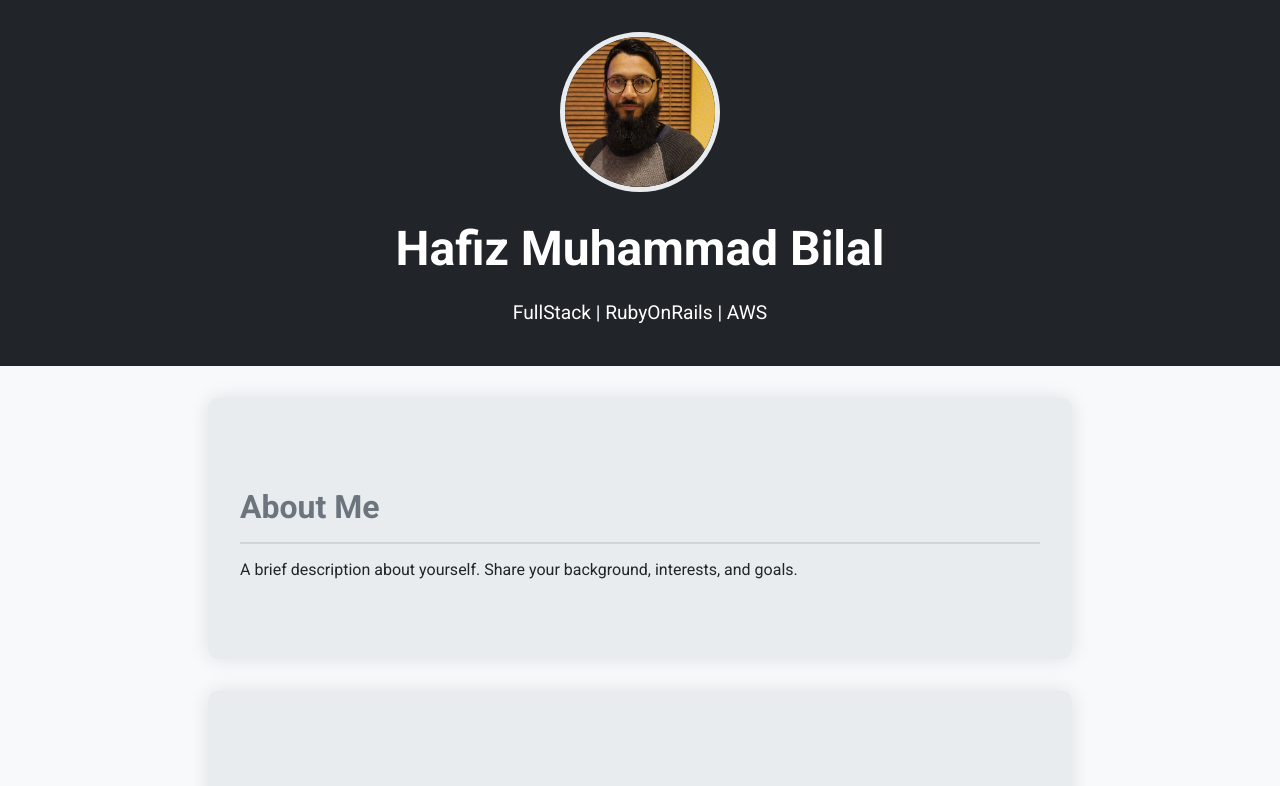
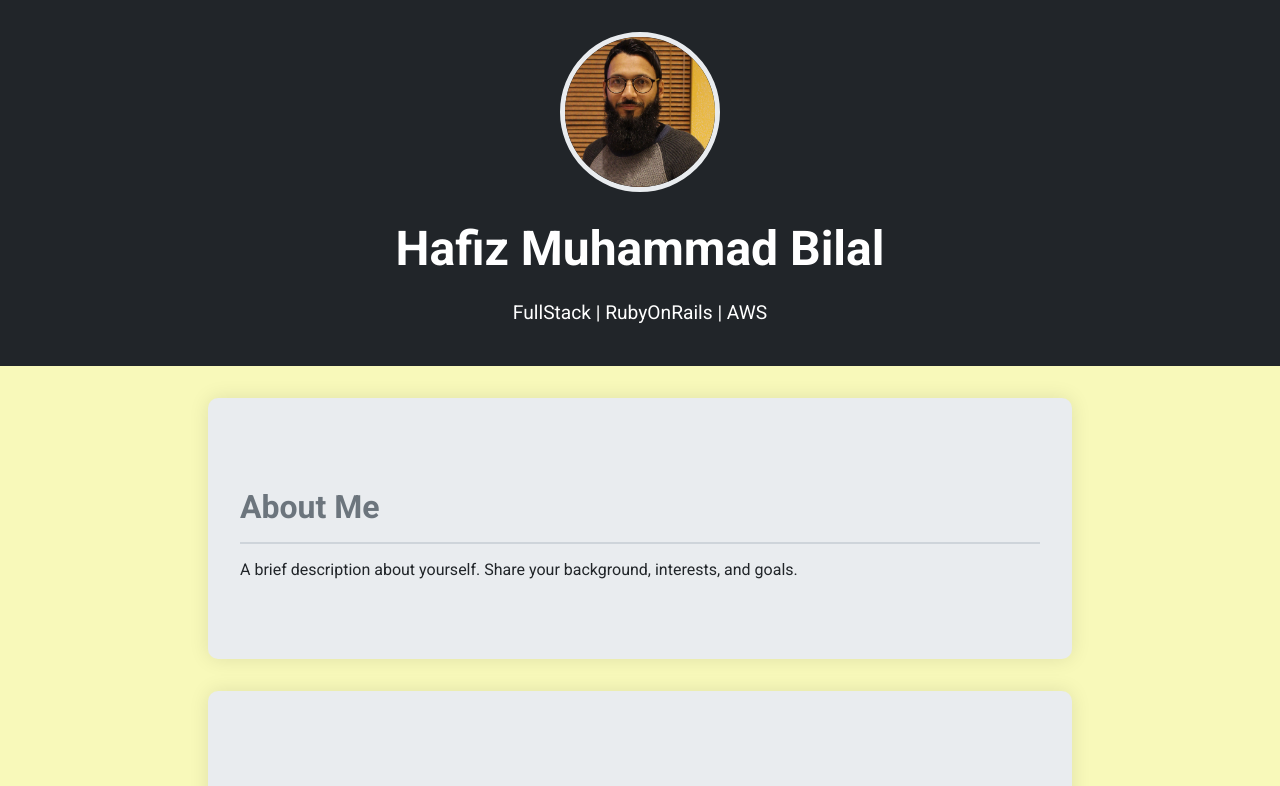
Before and after one commit to MuhammadBilalRiaz/bilalprofile, a React (Create React App) app: page / in a window 1280 px wide. Shown: the top 786 px of the page. Built offline with nearby package versions, Linux system fonts and the light colour scheme.

Commit message:
color changed

```diff
--- a/src/styles/colors.css
+++ b/src/styles/colors.css
@@ -1,6 +1,6 @@
 /* src/styles/colors.css */
 :root {
-    --very-light-grey: #f8f9fa;
+    --very-light-grey: #f8f9ba;
     --light-grey: #e9ecef;
     --grey: #ced4da;
     --dark-grey: #6c757d;
```
